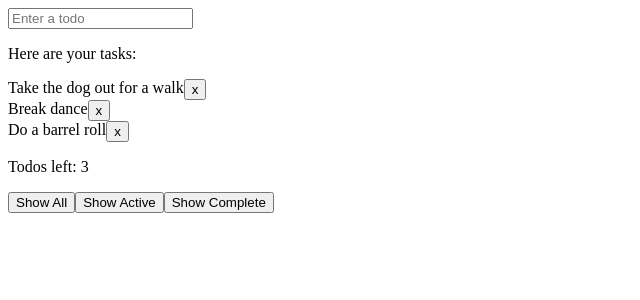
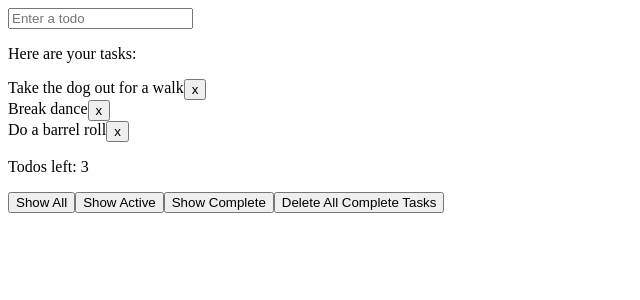
Before and after one commit to sunnycoolguy/react-todo, a React (Create React App) app: page / in a window 1280 px wide. Shown: the top 300 px of the page, without its empty margins (0-640 px from the left). Built offline with nearby package versions, Linux system fonts and the light colour scheme.

Commit message:
Add delete all functionality

```diff
--- a/src/TodoApp.js
+++ b/src/TodoApp.js
@@ -4,11 +4,12 @@ import TodoCounter from './TodoCounter.js';
 
 
 class TodoApp extends React.Component{
+
     constructor(props){
         super(props);
         this.state = {
             text: '',
-            todos: [{id: 0, desc:'Take the dog out for a walk', status: "active"}, {id: 1, desc:'Break dance', status: "active"}, {id: 2, desc:'Do a barrel roll', status: "active"}],
+            todos: [{id: 0, desc:"Take the dog out for a walk", status: "active"}, {id: 1, desc:"Break dance", status: "active"}, {id: 2, desc:"Do a barrel roll", status: "active"}],
             lastId: 2,
             show: "all"
         }
@@ -17,6 +18,7 @@ class TodoApp extends React.Component{
         this.handleTodoClick = this.handleTodoClick.bind(this);
         this.handleDelete = this.handleDelete.bind(this);
         this.handleAction = this.handleAction.bind(this);
+        this.handleDelteAllComplete = this.handleDelteAllComplete.bind(this);
     }
 
     handleInputChange = (event) => {
@@ -56,6 +58,12 @@ class TodoApp extends React.Component{
         })
     }
 
+    handleDelteAllComplete = (event) => {
+        this.setState({
+            todos : this.state.todos.filter((todo) => todo.status === "active")
+        })
+    }
+
     handleAction = (event) => {
         this.setState({
             show : event.target.value
@@ -72,6 +80,7 @@ class TodoApp extends React.Component{
                 <button onClick={this.handleAction} value="all">Show All</button>
                 <button onClick={this.handleAction} value="active">Show Active</button>
                 <button onClick={this.handleAction} value="complete">Show Complete</button>
+                <button onClick={this.handleDelteAllComplete}>Delete All Complete Tasks</button>
             </div>
         </div>
     }
@@ -80,5 +89,3 @@ class TodoApp extends React.Component{
 }
 
 export default TodoApp;
-
-//TODO: Add functionality to delete all incomplete taks
```
